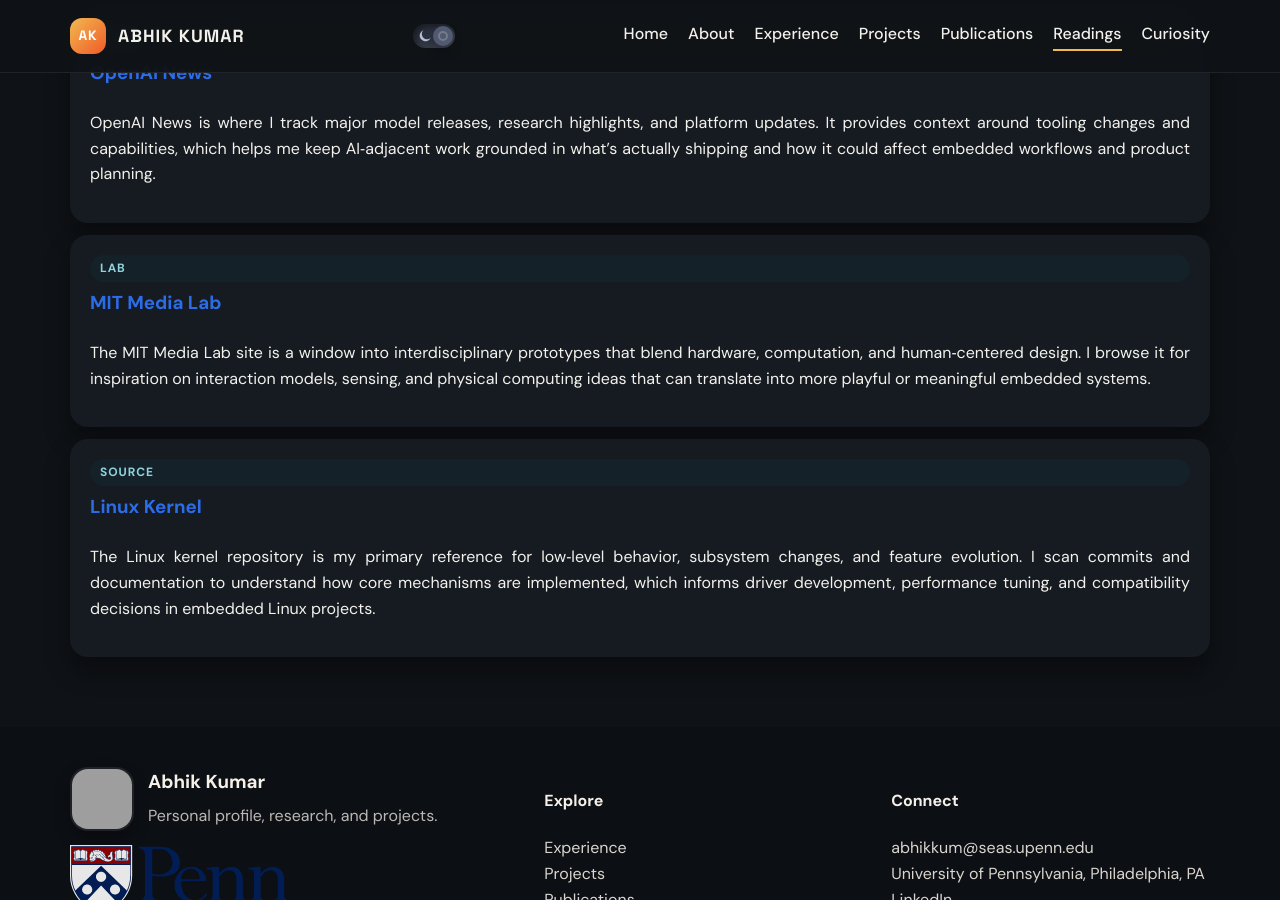
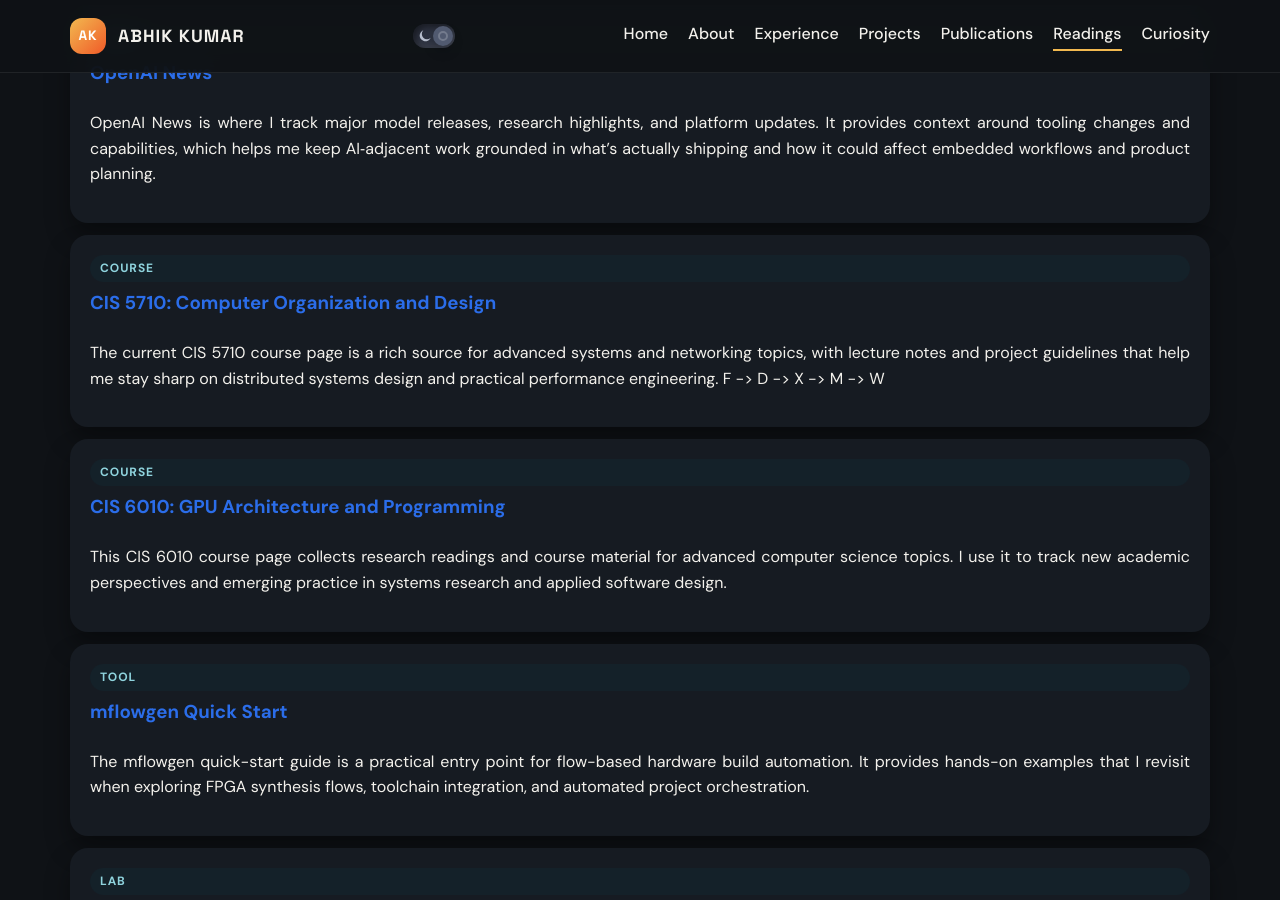
Before and after one commit to abhikkum/abhik_profile, a Jekyll site: the page built from _pages/readings.html, in a window 1280 px wide and 900 px high, scrolled down 1543 px. Built offline with Jekyll 4.4.1, drawn with Linux system fonts in a browser that asks for light colours; grey boxes are pictures that could not be loaded.

Commit message:
Image updated and some reading material added

```diff
--- a/_pages/readings.html
+++ b/_pages/readings.html
@@ -56,6 +56,21 @@ description: Notes, highlights, and reading list.
         <p>OpenAI News is where I track major model releases, research highlights, and platform updates. It provides context around tooling changes and capabilities, which helps me keep AI‑adjacent work grounded in what’s actually shipping and how it could affect embedded workflows and product planning.</p>
       </article>
       <article class="list-item reveal">
+        <span class="badge">Course</span>
+        <h3><a href="https://www.cis.upenn.edu/~cis5710/current/">CIS 5710: Computer Organization and Design </a></h3>
+        <p>The current CIS 5710 course page is a rich source for advanced systems and networking topics, with lecture notes and project guidelines that help me stay sharp on distributed systems design and practical performance engineering. F -> D -> X -> M -> W </p>
+      </article>
+      <article class="list-item reveal">
+        <span class="badge">Course</span>
+        <h3><a href="https://www.cis.upenn.edu/~devietti/classes/cis6010-fall2025/index.html">CIS 6010: GPU Architecture and Programming</a></h3>
+        <p>This CIS 6010 course page collects research readings and course material for advanced computer science topics. I use it to track new academic perspectives and emerging practice in systems research and applied software design.</p>
+      </article>
+      <article class="list-item reveal">
+        <span class="badge">Tool</span>
+        <h3><a href="https://mflowgen.readthedocs.io/en/latest/quick-start.html">mflowgen Quick Start</a></h3>
+        <p>The mflowgen quick-start guide is a practical entry point for flow-based hardware build automation. It provides hands-on examples that I revisit when exploring FPGA synthesis flows, toolchain integration, and automated project orchestration.</p>
+      </article>
+      <article class="list-item reveal">
         <span class="badge">Lab</span>
         <h3><a href="https://www.media.mit.edu/">MIT Media Lab</a></h3>
         <p>The MIT Media Lab site is a window into interdisciplinary prototypes that blend hardware, computation, and human‑centered design. I browse it for inspiration on interaction models, sensing, and physical computing ideas that can translate into more playful or meaningful embedded systems.</p>
```
Also changed, not shown: _pages/about.html (+13 -1 lines), 3 other files.
